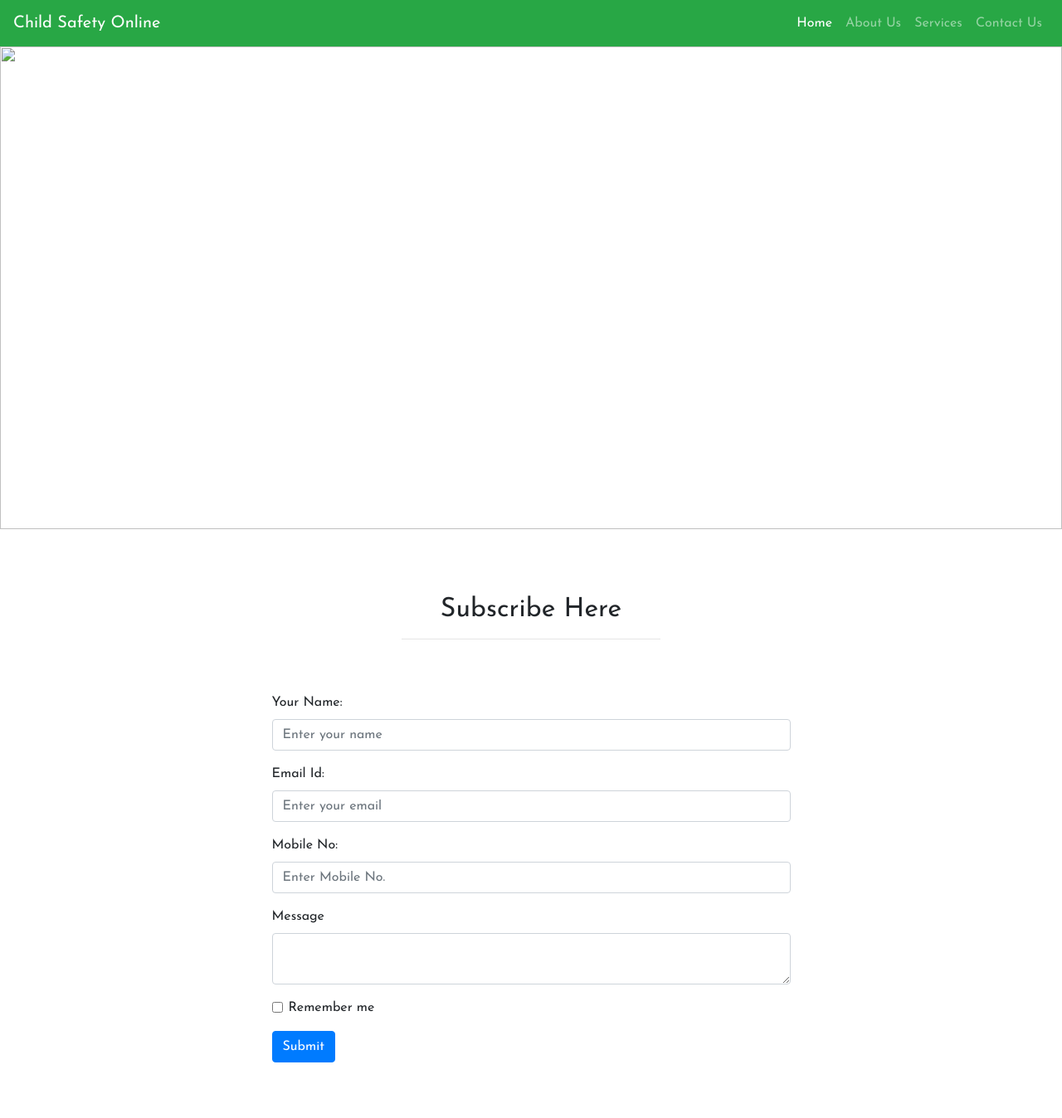
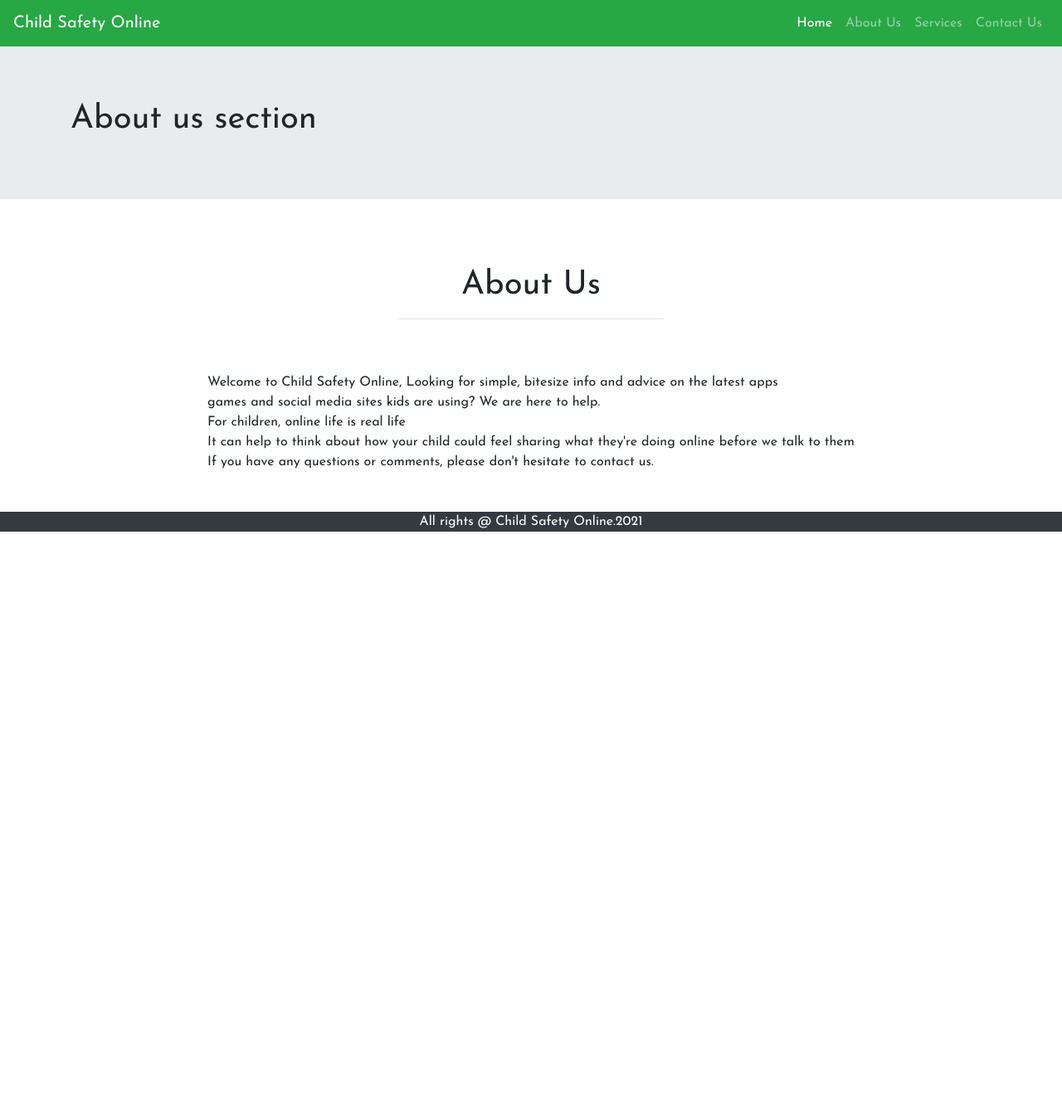
Before and after one commit to kimdmorrow1/healthynature.github.io, a plain HTML site: page about.html in a window 1280 px wide. Shown: the top 1348 px of the page at 83% size. After the commit the page ends 800 px from the top, so only its background shows below. Drawn offline with nearby package versions, Linux system fonts and the light colour scheme.

Commit message:
Update about.html

```diff
--- a/about.html
+++ b/about.html
@@ -1,91 +1,64 @@
 <!DOCTYPE html>
 <html>
-<head><meta charset="utf-8">
+<head>
 	<title></title>
+	<meta charset="utf-8">
 	<meta name="viewport" content="width=device-width, initial-scale=1">
-	<link href="https://fonts.gstatic.com" rel="preconnect" />
-	<link href="https://fonts.googleapis.com/css2?family=Josefin+Sans" rel="stylesheet" />
-	<link href="https://maxcdn.bootstrapcdn.com/bootstrap/4.5.2/css/bootstrap.min.css" rel="stylesheet" type="text/css" />
-	<style type="text/css">*{
+	<link rel="preconnect" href="https://fonts.gstatic.com">
+	<link href="https://fonts.googleapis.com/css2?family=Josefin+Sans" rel="stylesheet">
+	<link rel="stylesheet" type="text/css" href="https://maxcdn.bootstrapcdn.com/bootstrap/4.5.2/css/bootstrap.min.css">
+	<style>
+	*{
 		margin: 0; padding: 0; font-family:'josefin sans', sans-serif;
 	}
-  /* Make the image fully responsive */
-  .carousel-inner img {
-    width: 100%;
-    height: 100%;
-  }
+
   </style>
 </head>
 <body>
 	<header>
-<nav class="navbar navbar-expand-lg navbar-dark bg-success text-white"><a class="navbar-brand" href="#">Child Safety Online</a><button aria-controls="navbarSupportedContent" aria-expanded="false" aria-label="Toggle navigation" class="navbar-toggler" data-target="#navbarSupportedContent" data-toggle="collapse" type="button"></button>
+	<nav class="navbar navbar-expand-lg navbar-dark bg-success">
+  <a class="navbar-brand" href="#">Child Safety Online</a>
+  <button class="navbar-toggler" type="button" data-toggle="collapse" data-target="#navbarSupportedContent" aria-controls="navbarSupportedContent" aria-expanded="false" aria-label="Toggle navigation">
+    <span class="navbar-toggler-icon"></span>
+  </button>
+
   <div class="collapse navbar-collapse" id="navbarSupportedContent">
     <ul class="navbar-nav ml-auto">
-	<li class="nav-item active"><a class="nav-link" href="index.html">Home <span class="sr-only">(current)</span></a></li>
-	<li class="nav-item"><a class="nav-link" href="about.html">About Us</a></li>
-	<li class="nav-item"><a class="nav-link" href="Services.html">Services</a></li>
-	<li class="nav-item"><a class="nav-link" href="Contact.html">Contact Us</a></li>
+      <li class="nav-item active">
+        <a class="nav-link" href="index.html"> Home <span class="sr-only">(current)</span></a>
+      </li>
+      <li class="nav-item">
+        <a class="nav-link" href="about.html">About Us</a>
+      </li>
+       <li class="nav-item">
+        <a class="nav-link" href="Services.html">Services</a>
+      </li>
+      <li class="nav-item">
+        <a class="nav-link" href="Contact.html">Contact Us</a>
+      </li>
     </ul>
+
   </div>
 </nav>
-
-<div class="carousel slide" data-ride="carousel" id="demo">
-<ul class="carousel-indicators">
-	<li class="active" data-slide-to="0" data-target="#demo"></li>
-</ul>
-
-<div class="carousel-inner">
-<div class="carousel-item active"><img alt="" height="500" src="Images/child4.jpg" width="1100" />
-<div class="carousel-caption">
-<h3>Child Safety Online</h35
-</div>
-</div>
+<div class="jumbotron jumbotron-fluid">
+  <div class="container">
+    <h1>About us section</h1>
   </div>
 </div>
 </header>
+<div class="container-fuied">
+		<h1 class="text-center text-capitalize pt-5">About Us</h1>
+		<hr class="w-25 mx-auto pt-5">
+		<div class="row mb-5">
+			<div class=" text-justyfi; text-capitalize; mx-auto">Welcome to Child Safety Online, Looking for simple, bitesize info and advice on the latest apps <br>games and social media sites kids are using? We are here to help.<br>For children, online life is real life<br>It can help to think about how your child could feel sharing what they're doing online before we talk to them<br>If you have any questions or comments, please don't hesitate to contact us.</br></div>
 
-<div class="container-fluid" style="background:#fff">
-<div class="service-div"><!--/Services start -->
-<div class="sec-title text-center mt-3"></div>
-
-<div class="row">
-<div class="col-md-4 col-sm-4" style="margin-top:14px">
-<div class="sec">
-<div>
-</div>
-</div>
-</div>
 			</div>
 		</div>
 
-<section class="bg-pink text-black">
-<div class="container-fuied mb-5">
-<h2 class="text-center text-capitalize pt-5">Subscribe Here</h2>
-
-<hr class="w-25 mx-auto pt-5" />
-<div class="w-50 mx-auto">
-<form action="/action_page.php">
-<div class="form-group"><label for="email">Your Name:</label> <input autocomplete="off" class="form-control" id="name" placeholder="Enter your name" id="name" autocomplete="off" /></div>
-
-<div class="form-group"><label for="pwd">Email Id:</label> <input class="form-control" id="pwd" placeholder="Enter your email" id="email" autocomplete="off" /></div>
-
-<div class="form-group"><label for="pwd">Mobile No:</label> <input class="form-control" id="pwd" placeholder="Enter Mobile No." id="number" autocomplete="off" /></div>
-
-<div class="form-group"><label>Message </label><textarea class="form-control"></textarea></div>
-
-<div class="form-group form-check"><label class="form-check-label"><input class="form-check-input" type="checkbox" /> Remember me </label></div>
-<button class="btn btn-primary" type="submit">Submit</button></form>
-
-<p>&nbsp;</p>
 	</div>
-
-<p>&nbsp;</p>
-</div>
-</section>
 	<!--footer -->
-
  <footer>
-<p class="text-center bg-dark text-white">All rights @ Child Safety Online.2021</p>
+ 	<p class="text-center bg-dark text-white"> All rights @ Child Safety Online.2021</p>
  </footer>
 </body>
-<link href="https://maxcdn.bootstrapcdn.com/bootstrap/4.5.2/css/bootstrap.min.css" rel="stylesheet" /><script src="https://ajax.googleapis.com/ajax/libs/jquery/3.5.1/jquery.min.js"></script><script src="https://cdnjs.cloudflare.com/ajax/libs/popper.js/1.16.0/umd/popper.min.js"></script><script src="https://maxcdn.bootstrapcdn.com/bootstrap/4.5.2/js/bootstrap.min.js"></script></html>
+</html>
```
Lines whose indentation alone changed are shown as unchanged.
